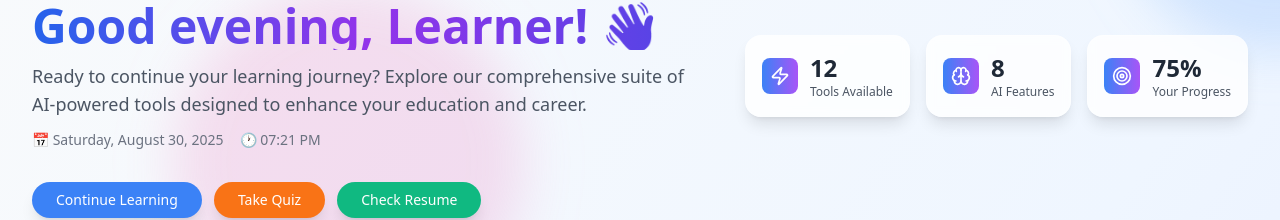
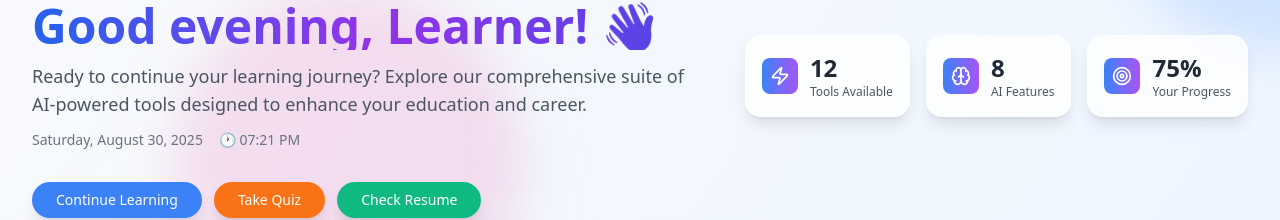
Before and after one commit to DharanSJIT/AI_learning_website, a React (Vite) app in the folder frontend/: page /home in a window 1280 px wide. Shown: the part 110-330 px from the top of the page. Built offline with nearby package versions, Linux system fonts and the light colour scheme; no server answers.

Commit message:
upadted firebase.js

```diff
--- a/frontend/src/components/DashboardGrid.jsx
+++ b/frontend/src/components/DashboardGrid.jsx
@@ -189,7 +189,7 @@ export default function DashboardGrid({ user }) {
                   Ready to continue your learning journey? Explore our comprehensive suite of AI-powered tools designed to enhance your education and career.
                 </p>
                 <div className="flex items-center gap-4 text-sm text-gray-500 dark:text-gray-400">
-                  <span>📅 {currentTime.toLocaleDateString('en-US', {
+                  <span> {currentTime.toLocaleDateString('en-US', {
                     weekday: 'long',
                     year: 'numeric',
                     month: 'long',
```
